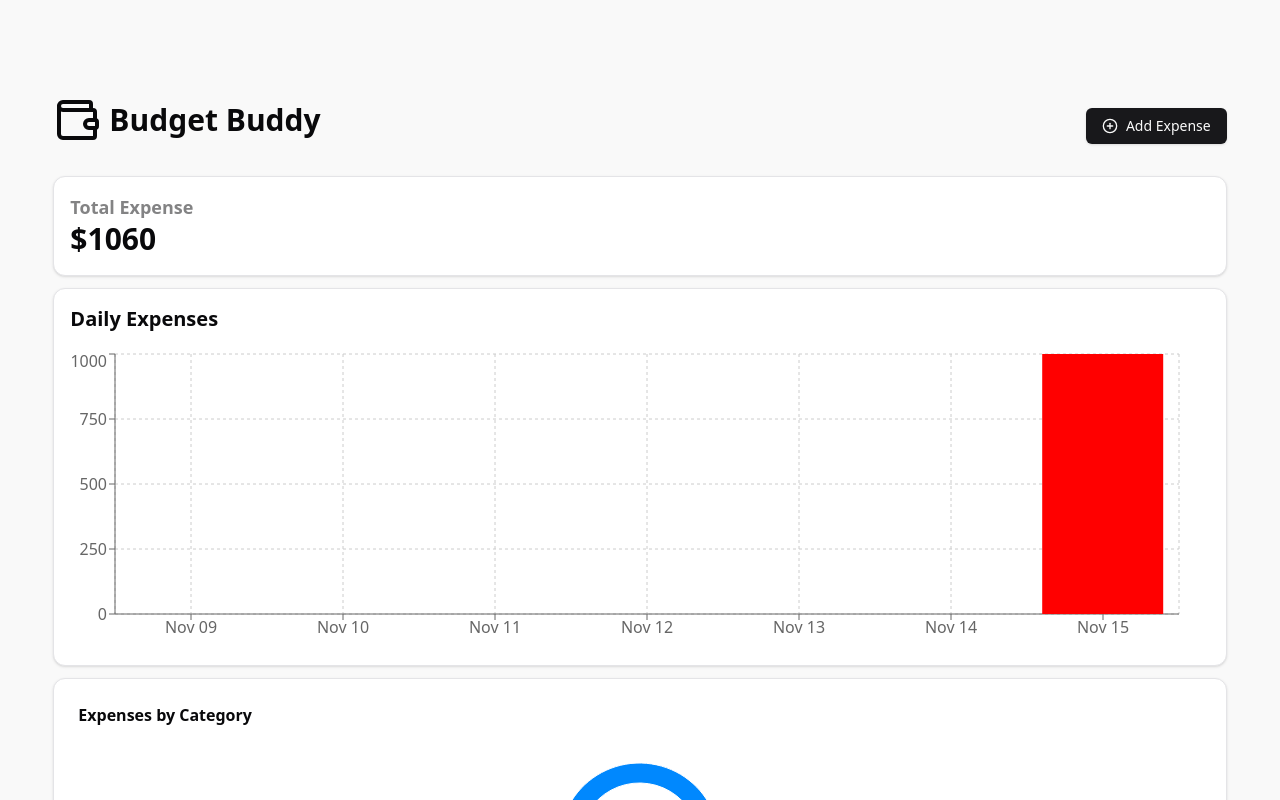
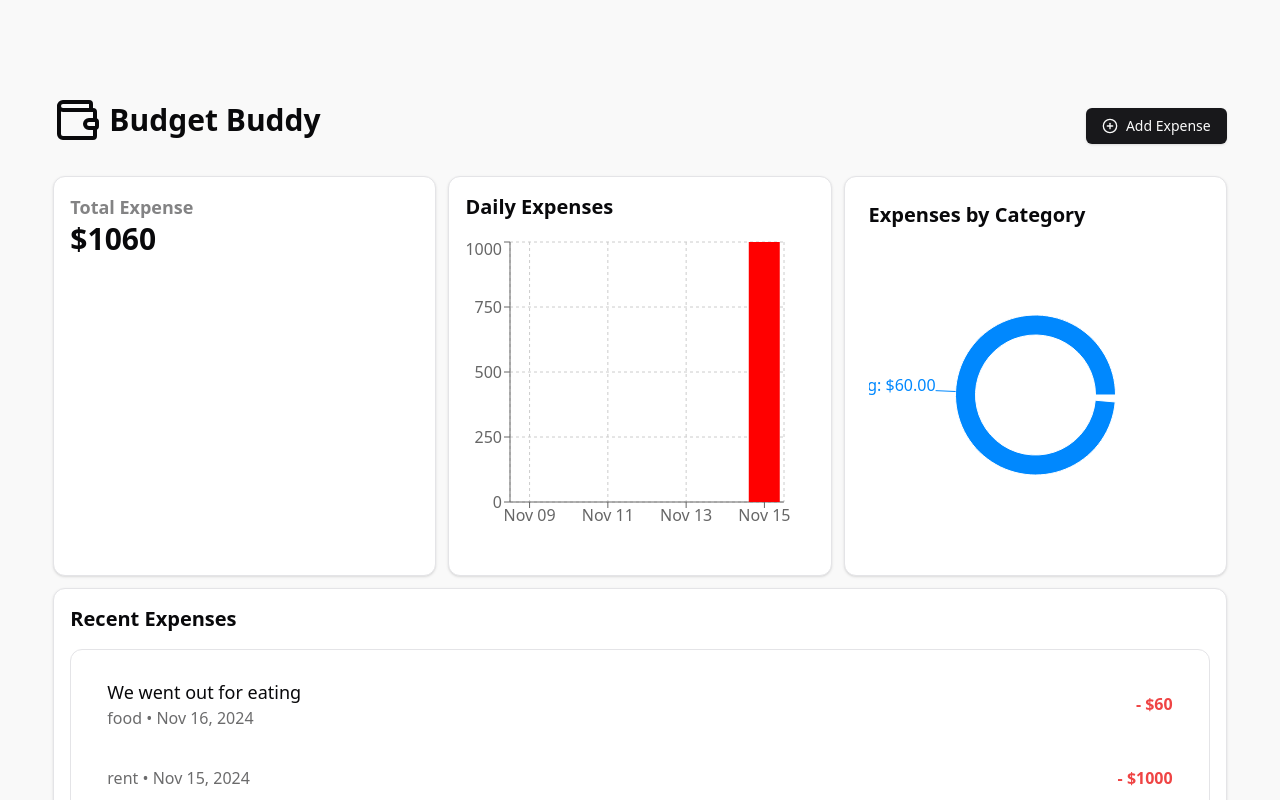
Before and after one commit to Vengxdor/Budget-Buddy, a Next.js app: page / in a window 1280 px wide. Shown: the top 800 px of the page. Built offline with nearby package versions, Linux system fonts and the light colour scheme.

Commit message:
fix: Styles

```diff
--- a/src/app/page.tsx
+++ b/src/app/page.tsx
@@ -10,10 +10,12 @@ export default function Home () {
   return (
     <ExpensesContextProvider>
       <Header />
-      <main className='mx-auto grid w-11/12 gap-3 pt-4'>
-        <TotalExpense />
-        <ExpenseChart />
-        <ExpensesCategories />
+      <main className='mx-auto grid w-11/12 pt-4'>
+        <div className='mb-3 grid gap-3 md:grid-cols-2 lg:grid-cols-3'>
+          <TotalExpense />
+          <ExpenseChart />
+          <ExpensesCategories />
+        </div>
         <Expenses />
       </main>
     </ExpensesContextProvider>
--- a/src/components/Expenses.tsx
+++ b/src/components/Expenses.tsx
@@ -22,9 +22,9 @@ export default function Expenses () {
     <section className='rounded-lg  text-black'>
       <Card className='p-4'>
         <h2 className='mb-4 text-xl font-semibold'>Recent Expenses</h2>
-        <ul className='flex h-[400px] flex-col gap-10 rounded-[inherit] border p-6'>
+        <ul className='flex h-[400px] flex-col gap-3 rounded-[inherit] border p-4'>
           {sortExpensesByDate(expenses).map(expense => (
-            <li key={expense.id} className='flex w-full'>
+            <li key={expense.id} className='flex w-full rounded-[inherit] p-3 px-5 hover:bg-gray-50'>
               <div className='flex w-full  items-center justify-between'>
                 <div>
                   <p className='text-lg'>{expense.description}</p>
@@ -33,7 +33,9 @@ export default function Expenses () {
                     <span>{formatedDate(expense.date)}</span>
                   </div>
                 </div>
-                <span className='text-red-500'>- ${expense.amount}</span>
+                <span className='font-semibold text-red-500'>
+                  - ${expense.amount}
+                </span>
               </div>
             </li>
           ))}
--- a/src/components/ExpensesCategories.tsx
+++ b/src/components/ExpensesCategories.tsx
@@ -26,12 +26,12 @@ export default function ExpensesCategories () {
   })).filter(category => category.value > 0)
 
   return (
-    <Card className='p-6'>
+    <Card className='h-[400px] p-6'>
       <div className='mb-4 flex items-center gap-2'>
         {/* <PieChart className='size-4' /> */}
-        <h3 className='font-semibold'>Expenses by Category</h3>
+        <h3 className='text-xl font-semibold'>Expenses by Category</h3>
       </div>
-      <div className='h-[200px]'>
+      <div className='h-[300px]'>
         <ResponsiveContainer width='100%' height='100%'>
           <RechartsPieChart>
             <Pie
--- a/src/components/ExpensesChart.tsx
+++ b/src/components/ExpensesChart.tsx
@@ -36,7 +36,7 @@ export default function ExpenseChart () {
   }))
 
   return (
-    <Card className='min-h-[360px] bg-white p-4'>
+    <Card className='h-[360px] bg-white p-4 md:h-[400px] '>
       <h2 className='mb-4 text-xl font-semibold'>Daily Expenses</h2>
       <ResponsiveContainer className='max-h-[300px]' width='100%' height='100%'>
         <BarChart
@@ -57,7 +57,7 @@ export default function ExpenseChart () {
           <Bar
             dataKey='amount'
             fill='#FF0000'
-            activeBar={<Rectangle fill='#8884d8' />}
+            activeBar={<Rectangle fill='#ff000099' />}
           />
         </BarChart>
       </ResponsiveContainer>
--- a/src/components/TotalExpense.tsx
+++ b/src/components/TotalExpense.tsx
@@ -13,7 +13,7 @@ export default function TotalExpense () {
 
   return (
     <section>
-      <Card className='min-h-[100px] p-4'>
+      <Card className='p-4 md:min-h-[400px]'>
         <div>
           <h2 className='text-lg font-semibold opacity-50'>Total Expense</h2>
           <span className='text-3xl font-bold'>${totalExpenses}</span>
```
